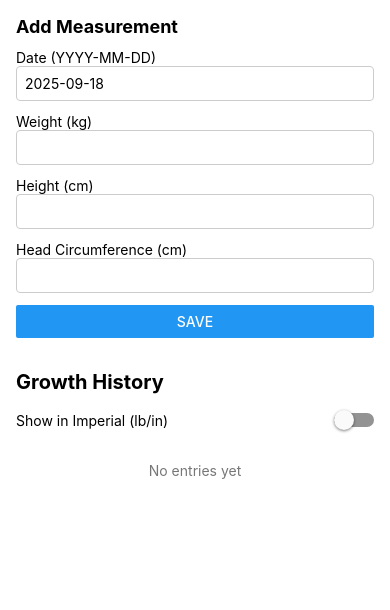
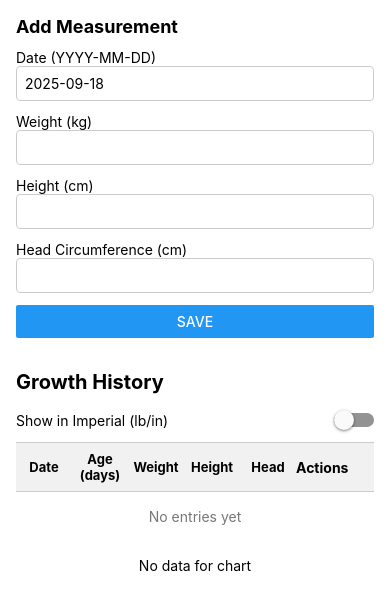
Before and after one commit to dhruv9596/BabyGrowthTracker, a React Native app: screen / in a window 390 px wide. Shown: the top 610 px of the page. Built offline with nearby package versions, Linux system fonts and the light colour scheme.

Commit message:
Growth Chart added

```diff
--- a/App.tsx
+++ b/App.tsx
@@ -5,6 +5,7 @@ import MeasurementForm from "./MeasurementForm";
 import History from "./History";
 import { GrowthMeasurement, BabyProfile } from "./types";
 import { saveMeasurements, loadMeasurements } from "./storage";
+import GrowthChart from "./GrowthChart";
 
 const baby: BabyProfile = {
   id: "1",
@@ -56,7 +57,9 @@ export default function App() {
           babyBirthDate={baby.birthDate}
           existing={editIndex !== null ? measurements[editIndex] : undefined}
         />
+
         <History data={measurements} onEdit={handleEdit} onDelete={handleDelete} />
+        <GrowthChart data={measurements} />
       </ScrollView>
     </SafeAreaView>
   );
--- a/GrowthChart.tsx
+++ b/GrowthChart.tsx
@@ -1,31 +1,65 @@
- import React from 'react';
- import { View, Dimensions } from 'react-native';
- import { LineChart } from 'react-native-chart-kit';
- import { GrowthMeasurement } from './types';
- interface Props {
+import React from 'react';
+import { Dimensions, View, Text } from 'react-native';
+import { LineChart } from 'react-native-chart-kit';
+import { GrowthMeasurement } from './types';
+
+interface GrowthChartProps {
   data: GrowthMeasurement[];
- }
- export default function GrowthChart({ data }: Props) {
-  const labels = data.map(m => `${Math.round(m.ageInDays / 30)}m`);
-  const weights = data.map(m => m.weightKg);
+}
+
+const GrowthChart: React.FC<GrowthChartProps> = ({ data }) => {
+  console.log("📊 GrowthChart data:", data);
+  if (!data || data.length === 0) {
+    return <Text style={{ textAlign: 'center', marginTop: 16 }}>No data for chart</Text>;
+  }
+
+  // Sort data by age for a proper line
+  const sorted = [...data].sort((a, b) => a.ageInDays - b.ageInDays);
+  console.log("📊 Chart labels:", sorted.map((m) => m.ageInDays.toString()));
+  console.log("📊 Chart dataset:", sorted.map((m) => m.weightKg));
+
+  const chartData = {
+    labels: sorted.map((m) => m.ageInDays.toString()), // X-axis = age in days
+    datasets: [
+      {
+        data: sorted.map((m) => m.weightKg), // Y-axis = weight
+        color: (opacity = 1) => `rgba(0, 123, 255, ${opacity})`, // Line color
+        strokeWidth: 2,
+      },
+    ],
+  };
+
   return (
     <View>
+      <Text style={{ textAlign: 'center', fontSize: 18, marginVertical: 8 }}>
+        Weight for Age
+      </Text>
       <LineChart
-        data={{
-          labels,
-          datasets: [{ data: weights }],
-        }}
-        width={Dimensions.get('window').width - 16}
+        data={chartData}
+        width={Dimensions.get('window').width - 24} // full width with padding
         height={220}
         yAxisSuffix="kg"
         chartConfig={{
-          backgroundColor: '#fff',
-          backgroundGradientFrom: '#f0f0f0',
-          backgroundGradientTo: '#fff',
+          backgroundColor: '#ffffff',
+          backgroundGradientFrom: '#ffffff',
+          backgroundGradientTo: '#ffffff',
           decimalPlaces: 1,
-          color: (opacity = 1) => `rgba(0, 123, 255, ${opacity})`,
+          color: (opacity = 1) => `rgba(0,0,0,${opacity})`,
+          labelColor: (opacity = 1) => `rgba(0,0,0,${opacity})`,
+          propsForDots: {
+            r: '4',
+            strokeWidth: '1',
+            stroke: '#007bff',
+          },
+        }}
+        bezier
+        style={{
+          marginVertical: 8,
+          borderRadius: 8,
         }}
       />
     </View>
   );
- }
+};
+
+export default GrowthChart;
--- a/History.tsx
+++ b/History.tsx
@@ -1,7 +1,14 @@
 import React, { useState } from "react";
-import { View, Text, FlatList, Switch, StyleSheet } from "react-native";
+import {
+  View,
+  Text,
+  FlatList,
+  Switch,
+  TouchableOpacity,
+  StyleSheet,
+  Alert,
+} from "react-native";
 import { GrowthMeasurement } from "./types";
-import HistoryActions from "./HistoryActions";
 
 interface HistoryProps {
   data: GrowthMeasurement[];
@@ -21,34 +28,80 @@ const History: React.FC<HistoryProps> = ({ data, onEdit, onDelete }) => {
     return value.toFixed(1);
   };
 
+  const confirmDelete = (index: number) => {
+    Alert.alert("Delete Entry", "Are you sure you want to delete this entry?", [
+      { text: "Cancel", style: "cancel" },
+      {
+        text: "Delete",
+        style: "destructive",
+        onPress: () => onDelete && onDelete(index),
+      },
+    ]);
+  };
+
   return (
     <View style={styles.container}>
       <Text style={styles.title}>Growth History</Text>
 
       {/* Unit toggle */}
       <View style={styles.toggleRow}>
-        <Text>Show in {unit === "SI" ? "Imperial (lb/in)" : "SI (kg/cm)"}</Text>
+        <Text>
+          Show in {unit === "SI" ? "Imperial (lb/in)" : "SI (kg/cm)"}
+        </Text>
         <Switch
           value={unit === "Imperial"}
-          onValueChange={() => setUnit(unit === "SI" ? "Imperial" : "SI")}
+          onValueChange={() =>
+            setUnit(unit === "SI" ? "Imperial" : "SI")
+          }
         />
+      </View>
+
+      {/* Table header */}
+      <View style={[styles.row, styles.headerRow]}>
+        <Text style={[styles.cell, styles.headerText]}>Date</Text>
+        <Text style={[styles.cell, styles.headerText]}>Age (days)</Text>
+        <Text style={[styles.cell, styles.headerText]}>Weight</Text>
+        <Text style={[styles.cell, styles.headerText]}>Height</Text>
+        <Text style={[styles.cell, styles.headerText]}>Head</Text>
+        <Text style={[styles.actions, styles.headerText]}>Actions</Text>
       </View>
 
       {/* History list */}
       <FlatList
         data={data}
         keyExtractor={(item) => item.id}
-        ListEmptyComponent={<Text style={styles.noData}>No entries yet</Text>}
+        ListEmptyComponent={
+          <Text style={styles.noData}>No entries yet</Text>
+        }
         renderItem={({ item, index }) => (
           <View style={styles.row}>
-            <Text style={styles.cell}>{new Date(item.date).toLocaleDateString()}</Text>
+            <Text style={styles.cell}>
+              {new Date(item.date).toLocaleDateString()}
+            </Text>
             <Text style={styles.cell}>{item.ageInDays}</Text>
-            <Text style={styles.cell}>{convertValue(item.weightKg, "weight")}</Text>
-            <Text style={styles.cell}>{convertValue(item.heightCm, "height")}</Text>
-            <Text style={styles.cell}>{convertValue(item.headCm, "height")}</Text>
+            <Text style={styles.cell}>
+              {convertValue(item.weightKg, "weight")}
+            </Text>
+            <Text style={styles.cell}>
+              {convertValue(item.heightCm, "height")}
+            </Text>
+            <Text style={styles.cell}>
+              {convertValue(item.headCm, "height")}
+            </Text>
 
-            {/* Actions component */}
-            <HistoryActions entry={item} index={index} onEdit={onEdit} onDelete={onDelete} />
+            {/* Actions */}
+            <View style={styles.actions}>
+              {onEdit && (
+                <TouchableOpacity onPress={() => onEdit(item, index)}>
+                  <Text style={styles.editText}>Edit</Text>
+                </TouchableOpacity>
+              )}
+              {onDelete && (
+                <TouchableOpacity onPress={() => confirmDelete(index)}>
+                  <Text style={styles.deleteText}>Delete</Text>
+                </TouchableOpacity>
+              )}
+            </View>
           </View>
         )}
       />
@@ -62,18 +115,41 @@ const styles = StyleSheet.create({
   toggleRow: {
     flexDirection: "row",
     alignItems: "center",
-    marginBottom: 16,
+    marginBottom: 12,
     justifyContent: "space-between",
   },
+
   row: {
     flexDirection: "row",
-    justifyContent: "space-between",
     alignItems: "center",
+    borderBottomWidth: 1,
+    borderColor: "#ddd",
     paddingVertical: 8,
-    borderBottomWidth: 1,
+  },
+  headerRow: {
+    backgroundColor: "#f1f1f1",
+    borderTopWidth: 1,
     borderColor: "#ccc",
   },
-  cell: { flex: 1, textAlign: "center" },
+
+  cell: {
+    flex: 1,
+    textAlign: "center",
+    fontSize: 13,
+    paddingHorizontal: 2,
+  },
+  headerText: {
+    fontWeight: "bold",
+  },
+
+  actions: {
+    flexDirection: "row",
+    justifyContent: "center",
+    flex: 1.5, // a little wider for buttons
+  },
+  editText: { color: "blue", marginHorizontal: 6 },
+  deleteText: { color: "red", marginHorizontal: 6 },
+
   noData: { textAlign: "center", marginTop: 16, color: "#777" },
 });
 
```
